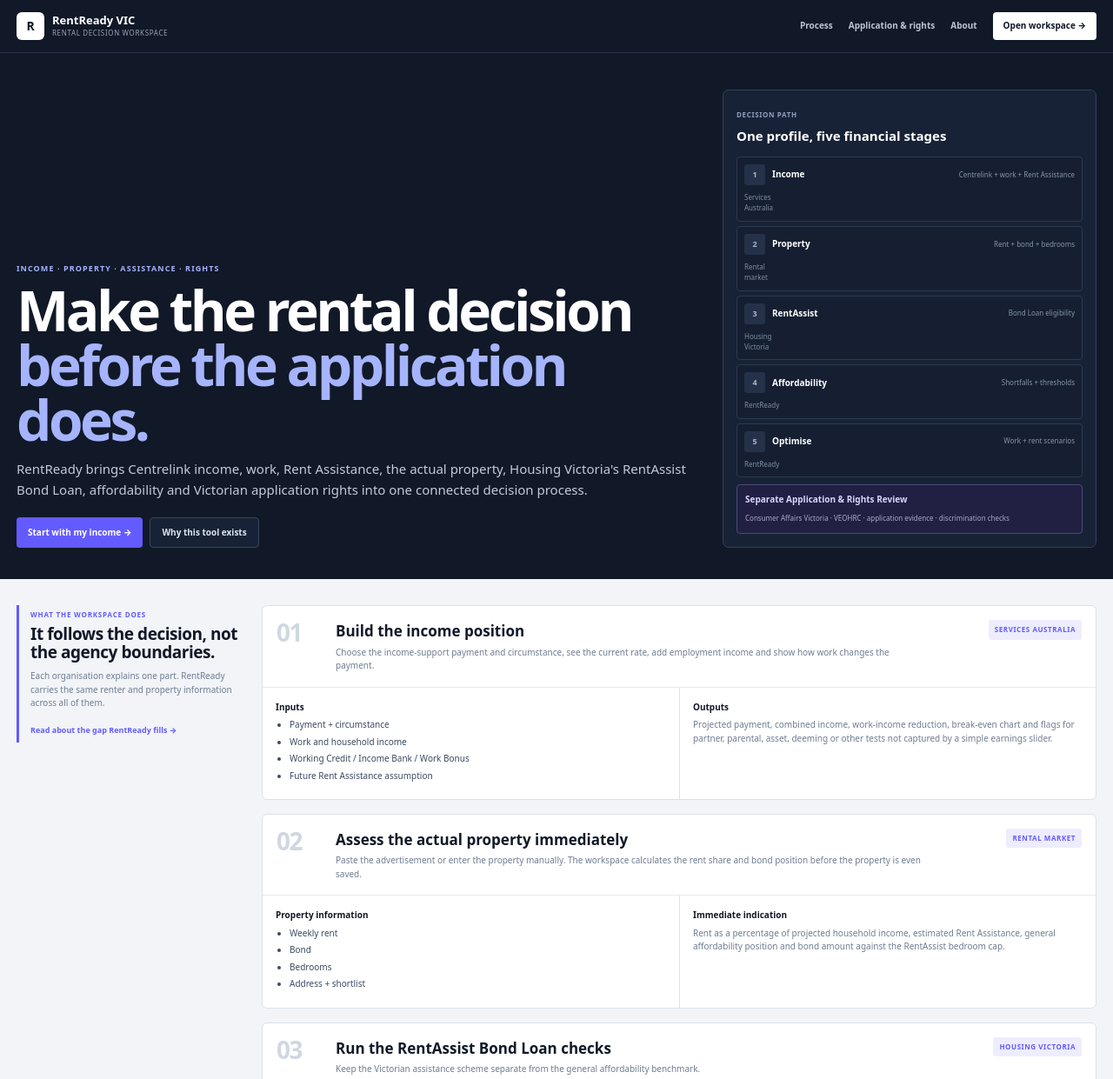
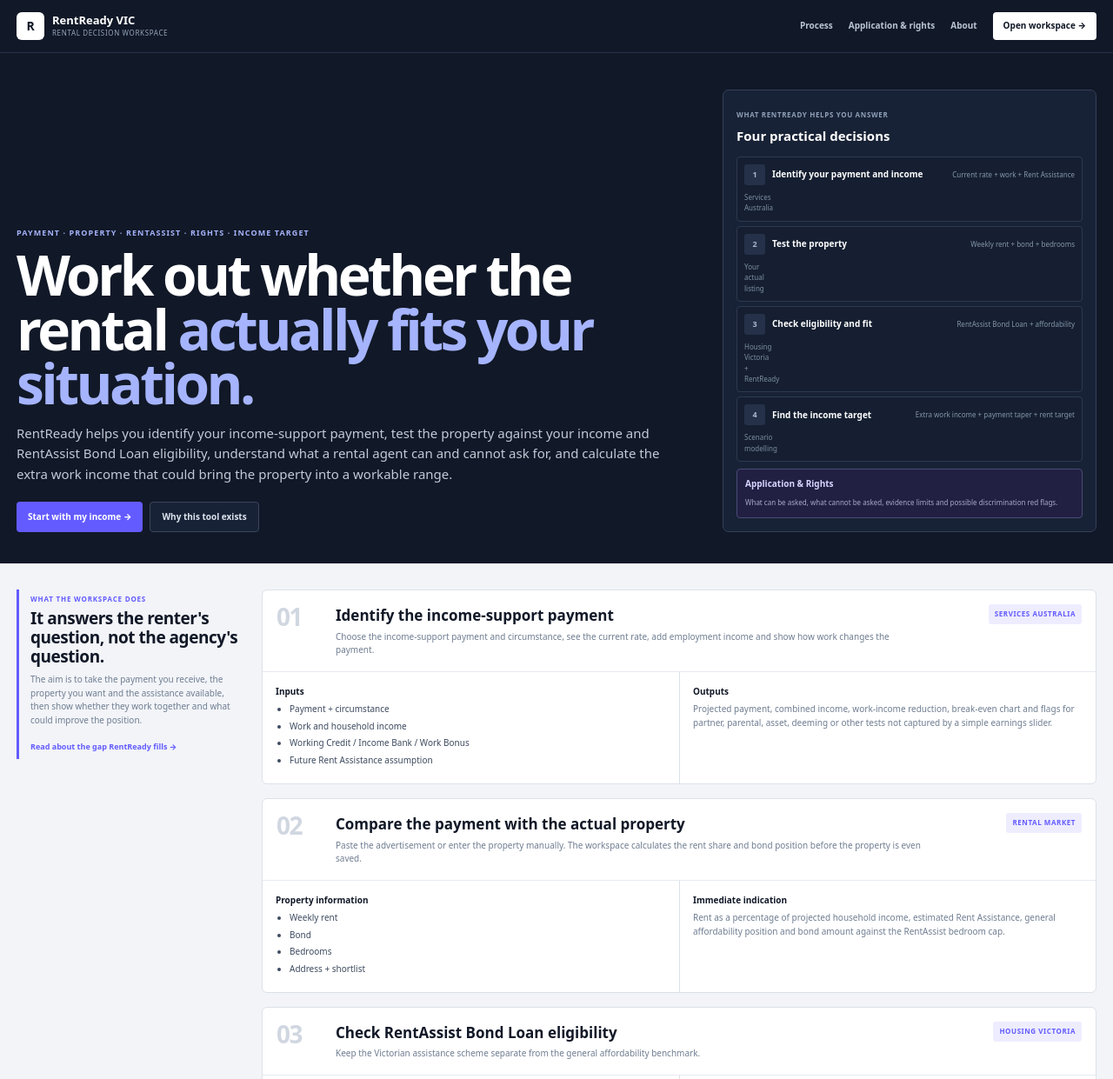
Before and after one commit to dghx23/rentreadyvic, a plain HTML site: page index.html in a window 1280 px wide. Shown: the top 1241 px of the page at 87% size. Drawn offline with Linux system fonts and the light colour scheme.

Commit message:
Refocus RentReady homepage on payment property RentAssist rights and income target

```diff
--- a/index.html
+++ b/index.html
@@ -39,55 +39,54 @@
 
 <section class="hero"><div class="wrap hero-grid">
 <div>
-<span class="eyebrow">Income · Property · Assistance · Rights</span>
-<h1>Make the rental decision <span>before the application does.</span></h1>
-<p>RentReady brings Centrelink income, work, Rent Assistance, the actual property, Housing Victoria's RentAssist Bond Loan, affordability and Victorian application rights into one connected decision process.</p>
+<span class="eyebrow">Payment · Property · RentAssist · Rights · Income target</span>
+<h1>Work out whether the rental <span>actually fits your situation.</span></h1>
+<p>RentReady helps you identify your income-support payment, test the property against your income and RentAssist Bond Loan eligibility, understand what a rental agent can and cannot ask for, and calculate the extra work income that could bring the property into a workable range.</p>
 <div class="hero-actions"><a class="btn primary" href="app.html">Start with my income →</a><a class="btn ghost" href="about.html">Why this tool exists</a></div>
 </div>
 <aside class="hero-panel">
-<span>Decision path</span><h2>One profile, five financial stages</h2>
+<span>What RentReady helps you answer</span><h2>Four practical decisions</h2>
 <div class="journey">
-<div><i>1</i><b>Income</b><small>Centrelink + work + Rent Assistance</small><em>Services Australia</em></div>
-<div><i>2</i><b>Property</b><small>Rent + bond + bedrooms</small><em>Rental market</em></div>
-<div><i>3</i><b>RentAssist</b><small>Bond Loan eligibility</small><em>Housing Victoria</em></div>
-<div><i>4</i><b>Affordability</b><small>Shortfalls + thresholds</small><em>RentReady</em></div>
-<div><i>5</i><b>Optimise</b><small>Work + rent scenarios</small><em>RentReady</em></div>
+<div><i>1</i><b>Identify your payment and income</b><small>Current rate + work + Rent Assistance</small><em>Services Australia</em></div>
+<div><i>2</i><b>Test the property</b><small>Weekly rent + bond + bedrooms</small><em>Your actual listing</em></div>
+<div><i>3</i><b>Check eligibility and fit</b><small>RentAssist Bond Loan + affordability</small><em>Housing Victoria + RentReady</em></div>
+<div><i>4</i><b>Find the income target</b><small>Extra work income + payment taper + rent target</small><em>Scenario modelling</em></div>
 </div>
-<div class="rights-entry"><b>Separate Application & Rights Review</b><small>Consumer Affairs Victoria · VEOHRC · application evidence · discrimination checks</small></div>
+<div class="rights-entry"><b>Application & Rights</b><small>What can be asked, what cannot be asked, evidence limits and possible discrimination red flags.</small></div>
 </aside>
 </div></section>
 
 <main class="wrap main-grid" id="process">
 <aside class="side-note">
 <span>What the workspace does</span>
-<h2>It follows the decision, not the agency boundaries.</h2>
-<p>Each organisation explains one part. RentReady carries the same renter and property information across all of them.</p>
+<h2>It answers the renter's question, not the agency's question.</h2>
+<p>The aim is to take the payment you receive, the property you want and the assistance available, then show whether they work together and what could improve the position.</p>
 <a href="about.html">Read about the gap RentReady fills →</a>
 </aside>
 
 <div class="content">
 <section class="module">
-<div class="module-head"><span class="module-number">01</span><div><h3>Build the income position</h3><p>Choose the income-support payment and circumstance, see the current rate, add employment income and show how work changes the payment.</p></div><span class="module-tag">Services Australia</span></div>
+<div class="module-head"><span class="module-number">01</span><div><h3>Identify the income-support payment</h3><p>Choose the income-support payment and circumstance, see the current rate, add employment income and show how work changes the payment.</p></div><span class="module-tag">Services Australia</span></div>
 <div class="module-body"><div><b>Inputs</b><ul><li>Payment + circumstance</li><li>Work and household income</li><li>Working Credit / Income Bank / Work Bonus</li><li>Future Rent Assistance assumption</li></ul></div><div><b>Outputs</b><p>Projected payment, combined income, work-income reduction, break-even chart and flags for partner, parental, asset, deeming or other tests not captured by a simple earnings slider.</p></div></div>
 </section>
 
 <section class="module">
-<div class="module-head"><span class="module-number">02</span><div><h3>Assess the actual property immediately</h3><p>Paste the advertisement or enter the property manually. The workspace calculates the rent share and bond position before the property is even saved.</p></div><span class="module-tag">Rental market</span></div>
+<div class="module-head"><span class="module-number">02</span><div><h3>Compare the payment with the actual property</h3><p>Paste the advertisement or enter the property manually. The workspace calculates the rent share and bond position before the property is even saved.</p></div><span class="module-tag">Rental market</span></div>
 <div class="module-body"><div><b>Property information</b><ul><li>Weekly rent</li><li>Bond</li><li>Bedrooms</li><li>Address + shortlist</li></ul></div><div><b>Immediate indication</b><p>Rent as a percentage of projected household income, estimated Rent Assistance, general affordability position and bond amount against the RentAssist bedroom cap.</p></div></div>
 </section>
 
 <section class="module">
-<div class="module-head"><span class="module-number">03</span><div><h3>Run the RentAssist Bond Loan checks</h3><p>Keep the Victorian assistance scheme separate from the general affordability benchmark.</p></div><span class="module-tag">Housing Victoria</span></div>
+<div class="module-head"><span class="module-number">03</span><div><h3>Check RentAssist Bond Loan eligibility</h3><p>Keep the Victorian assistance scheme separate from the general affordability benchmark.</p></div><span class="module-tag">Housing Victoria</span></div>
 <div class="module-body"><div><b>Eligibility dimensions</b><ul><li>Household income</li><li>Assets</li><li>Residency</li><li>Property ownership</li><li>Rent-share rule</li><li>Bond amount</li></ul></div><div><b>Why it matters</b><p>A property can be financially tight even if the RentAssist rent-share test passes, or fail RentAssist even when a renter can otherwise budget for it. RentReady shows both.</p></div></div>
 </section>
 
 <section class="module">
-<div class="module-head"><span class="module-number">04</span><div><h3>Explain the affordability shortfall</h3><p>Do more than show green or red. Show exactly how far the current property sits from each threshold.</p></div><span class="module-tag">Decision support</span></div>
+<div class="module-head"><span class="module-number">04</span><div><h3>Show the rental shortfall clearly</h3><p>Do more than show green or red. Show exactly how far the current property sits from each threshold.</p></div><span class="module-tag">Decision support</span></div>
 <div class="module-body"><div><b>General planning view</b><p>Shows the selected rent against a configurable household-income benchmark and expresses the gap in dollars per week.</p></div><div><b>RentAssist view</b><p>Shows the separate RentAssist rent-share ceiling, bond cap and any shortfall against the selected property.</p></div></div>
 </section>
 
 <section class="module">
-<div class="module-head"><span class="module-number">05</span><div><h3>Optimise the situation</h3><p>Turn the result into options rather than leaving the renter with a dead end.</p></div><span class="module-tag">Scenario modelling</span></div>
+<div class="module-head"><span class="module-number">05</span><div><h3>Calculate a useful extra-income target</h3><p>Show how much work income can be earned before the payment starts reducing, where the payment is modelled to cut out, and the minimum modelled work income that brings the selected property inside both planning ranges.</p></div><span class="module-tag">Scenario modelling</span></div>
 <div class="module-body"><div><b>Move the variables</b><ul><li>Target weekly rent</li><li>Employment income</li><li>Payment reduction</li><li>Rent Assistance</li></ul></div><div><b>Find the workable zone</b><p>The sliders show how a cheaper property, additional work income or a different shortlist option changes both the general affordability and RentAssist position.</p></div></div>
 </section>
 
@@ -109,7 +108,7 @@
 </div>
 </main>
 
-<div class="wrap final"><div><h2>Start with the income profile.</h2><p>The workspace carries the same information forward so you do not keep starting again at each stage.</p></div><a class="btn" href="app.html">Open RentReady VIC →</a></div>
+<div class="wrap final"><div><h2>Start by identifying the payment you receive.</h2><p>Then test the property, RentAssist eligibility, your application rights and the income target in one connected assessment.</p></div><a class="btn" href="app.html">Open RentReady VIC →</a></div>
 
 <footer><div class="wrap foot"><span><b>RentReady VIC</b> · Victorian rental decision workspace</span><span><a href="about.html">About RentReady</a> · Tool by <a href="https://sentrixdigital.com.au" target="_blank" rel="noopener">sentrixdigital.com.au</a></span></div></footer>
 </body>
```
